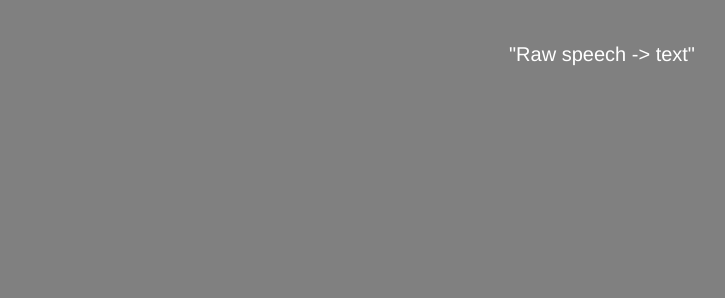
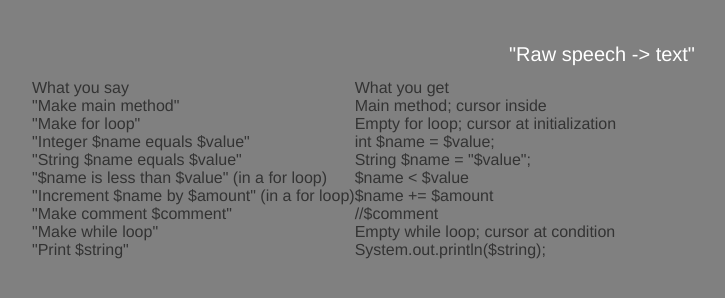
Before and after one commit to marcustedesco/talknerdy, a plain HTML site: page howto.html in a window 1280 px wide. Shown: the whole page, without its empty margins (38-763 px from the left). Drawn offline with nearby package versions, Linux system fonts and the light colour scheme.

Commit message:
Filled out howto

```diff
--- a/howto.html
+++ b/howto.html
@@ -36,7 +36,18 @@
       <div class="raw top40">
         <p id="rawtext">"Raw speech -> text"</p>
       </div>
-
+      <table>
+	<tr><td>What you say</td><td>What you get</td></tr>
+	<tr><td>"Make main method"</td><td>Main method; cursor inside</td></tr>
+	<tr><td>"Make for loop"</td><td>Empty for loop; cursor at initialization</td></tr>
+	<tr><td>"Integer $name equals $value"</td><td>int $name = $value;</td></tr>
+	<tr><td>"String $name equals $value"</td><td>String $name = "$value";</td></tr>
+	<tr><td>"$name is less than $value" (in a for loop)</td><td>$name < $value</td></tr>
+	<tr><td>"Increment $name by $amount" (in a for loop)</td><td>$name += $amount</td></tr>
+	<tr><td>"Make comment $comment"</td><td>//$comment</td></tr>
+	<tr><td>"Make while loop"</td><td>Empty while loop; cursor at condition</td></tr>
+	<tr><td>"Print $string"</td><td>System.out.println($string);</td></tr>
+       </table>
   </div>
 </div>
 </body>
```
